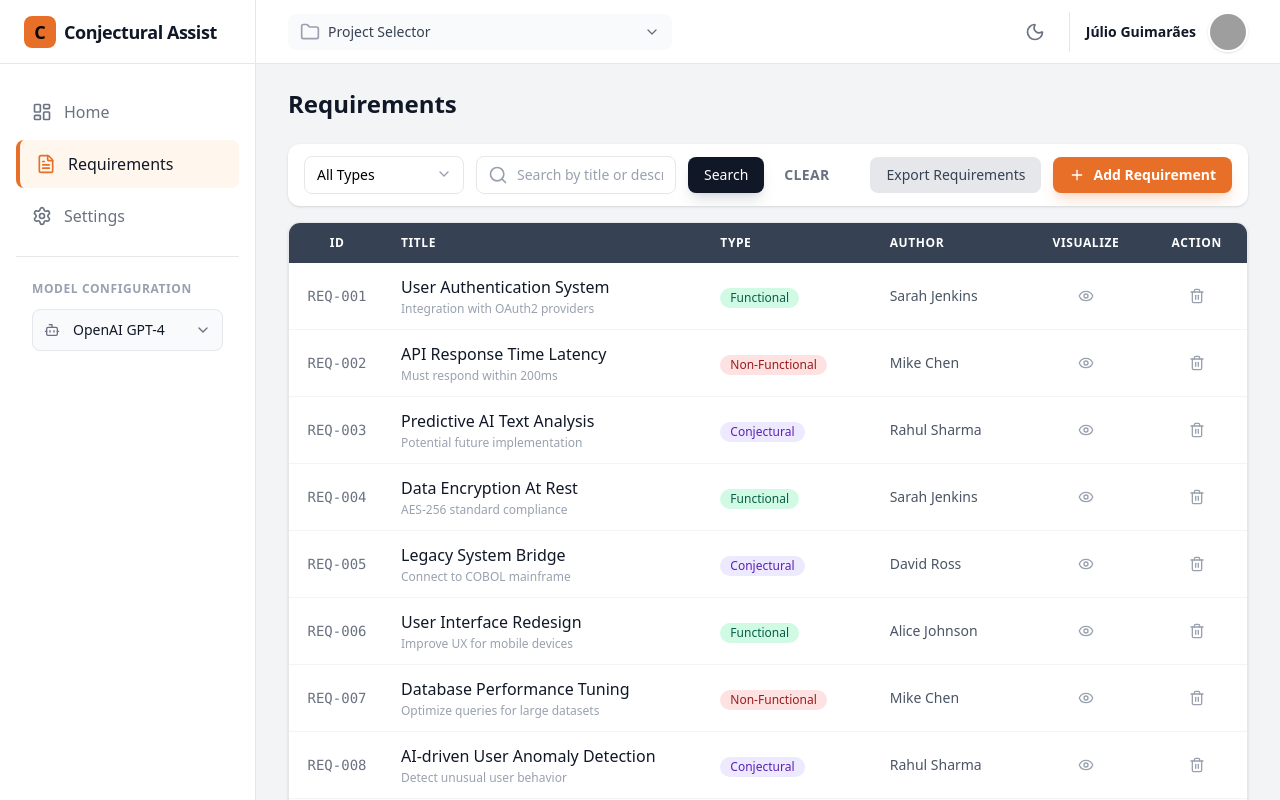
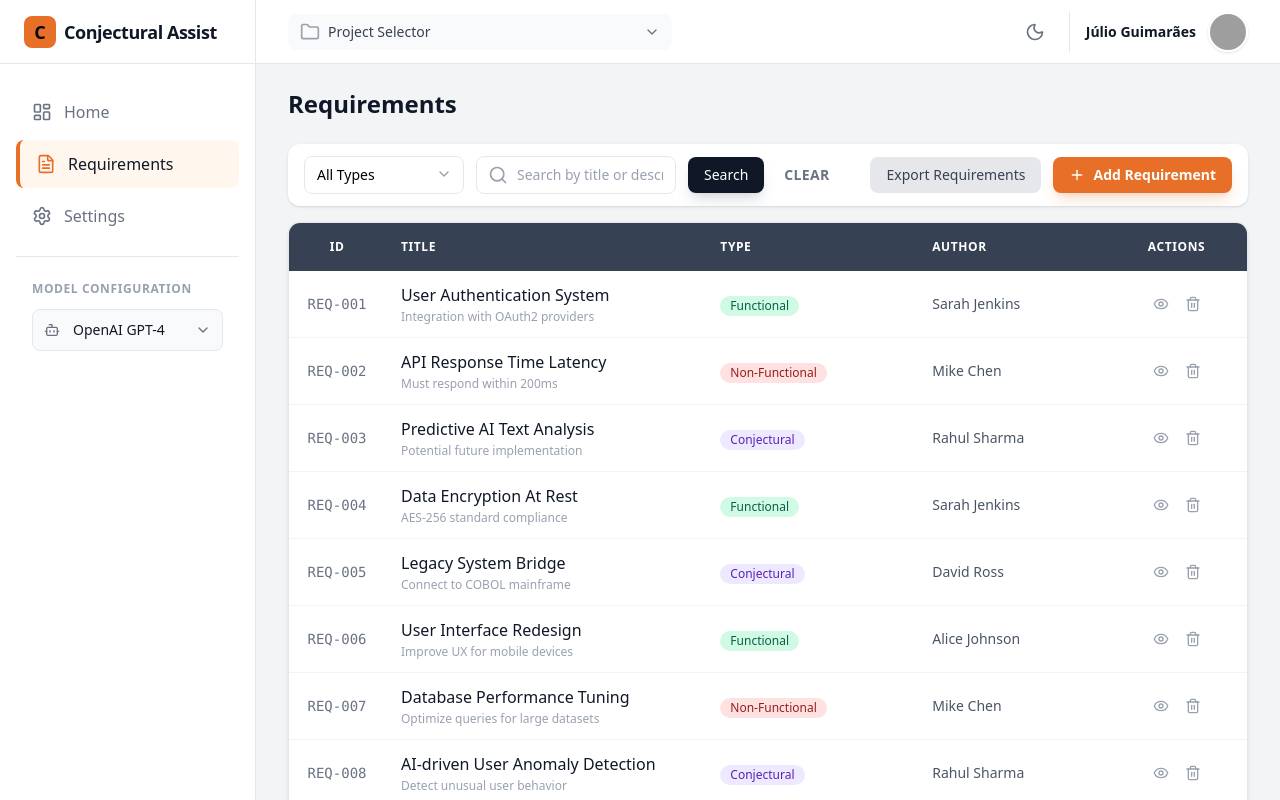
Before and after one commit to jcguimaraesnet/app-multi-agent-conjectural-assist, a Next.js app: page / in a window 1280 px wide. Built offline with nearby package versions, Linux system fonts and the light colour scheme; grey boxes are pictures that could not be loaded.

Commit message:
style(table): unificação das actions

```diff
--- a/src/components/requirements/RequirementsTable.tsx
+++ b/src/components/requirements/RequirementsTable.tsx
@@ -13,12 +13,11 @@ export default function RequirementsTable({ requirements }: RequirementsTablePro
         <table className="w-full text-left border-collapse">
           <thead>
             <tr className="bg-gray-700 text-white dark:bg-gray-800/80">
-              <th className="px-4 py-3 text-xs font-semibold uppercase tracking-wider w-24 text-center">ID</th>
-              <th className="px-4 py-3 text-xs font-semibold uppercase tracking-wider w-1/3">Title</th>
-              <th className="px-4 py-3 text-xs font-semibold uppercase tracking-wider">Type</th>
-              <th className="px-4 py-3 text-xs font-semibold uppercase tracking-wider">Author</th>
-              <th className="px-4 py-3 text-xs font-semibold uppercase tracking-wider text-center">Visualize</th>
-              <th className="px-4 py-3 text-xs font-semibold uppercase tracking-wider text-center">Action</th>
+              <th className="px-4 py-4 text-xs font-semibold uppercase tracking-wider w-24 text-center">ID</th>
+              <th className="px-4 py-4 text-xs font-semibold uppercase tracking-wider w-1/3">Title</th>
+              <th className="px-4 py-4 text-xs font-semibold uppercase tracking-wider">Type</th>
+              <th className="px-4 py-4 text-xs font-semibold uppercase tracking-wider">Author</th>
+              <th className="px-4 py-4 text-xs font-semibold uppercase tracking-wider text-center">Actions</th>
             </tr>
           </thead>
           <tbody className="divide-y divide-gray-100 dark:divide-gray-700">
@@ -38,14 +37,14 @@ export default function RequirementsTable({ requirements }: RequirementsTablePro
                   {req.author}
                 </td>
                 <td className="px-4 py-3 text-center align-middle">
+                  <div className="flex items-center justify-center gap-1">
                     <button className="p-1.5 text-gray-400 hover:text-primary transition-colors hover:bg-gray-100 dark:hover:bg-gray-700 rounded-full">
                       <Eye className="w-4 h-4" />
                     </button>
-                </td>
-                <td className="px-4 py-3 text-center align-middle">
                     <button className="p-1.5 text-gray-400 hover:text-red-500 transition-colors hover:bg-red-50 dark:hover:bg-red-900/20 rounded-full">
                       <Trash2 className="w-4 h-4" />
                     </button>
+                  </div>
                 </td>
               </tr>
             ))}
```
Lines whose indentation alone changed are shown as unchanged.
